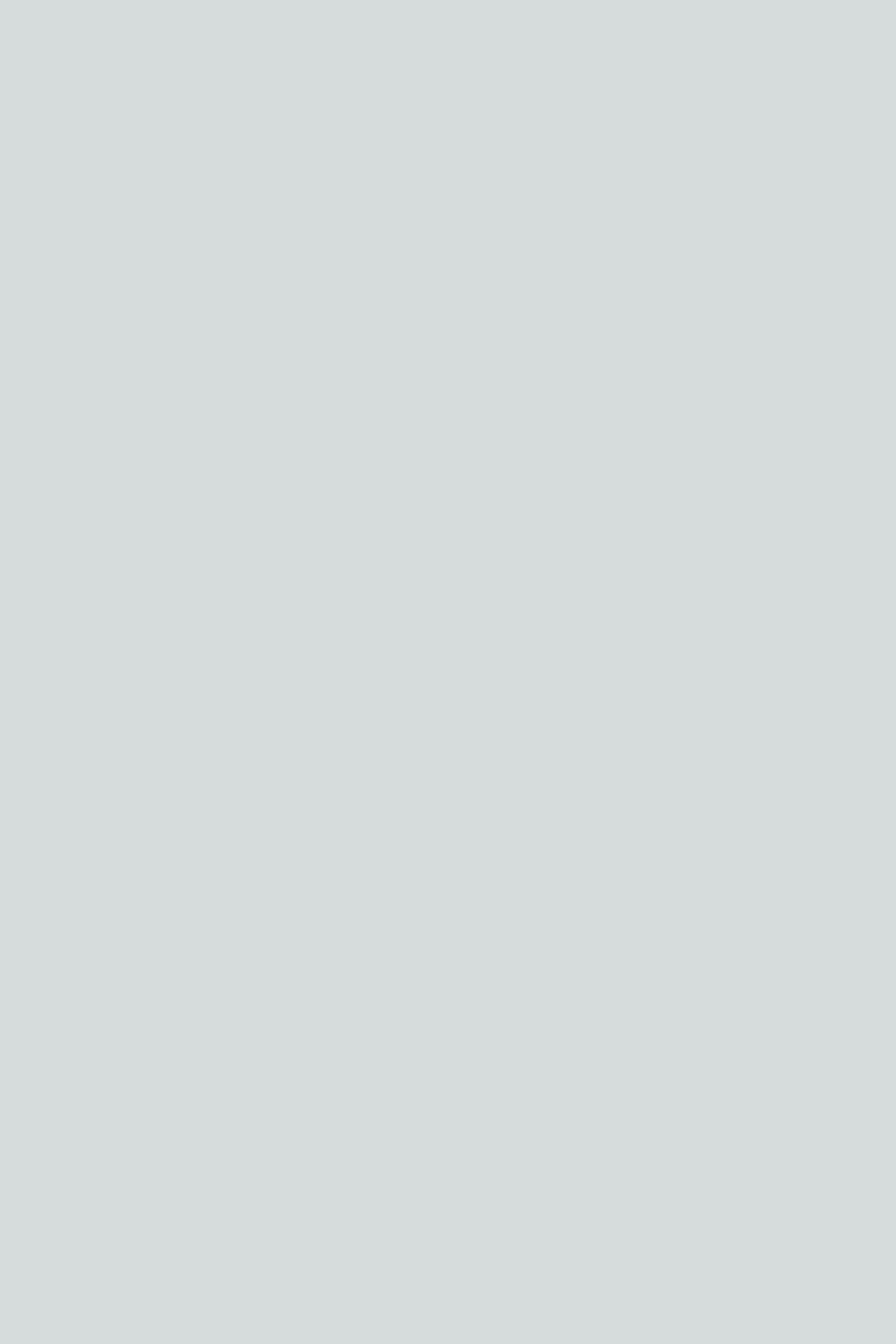
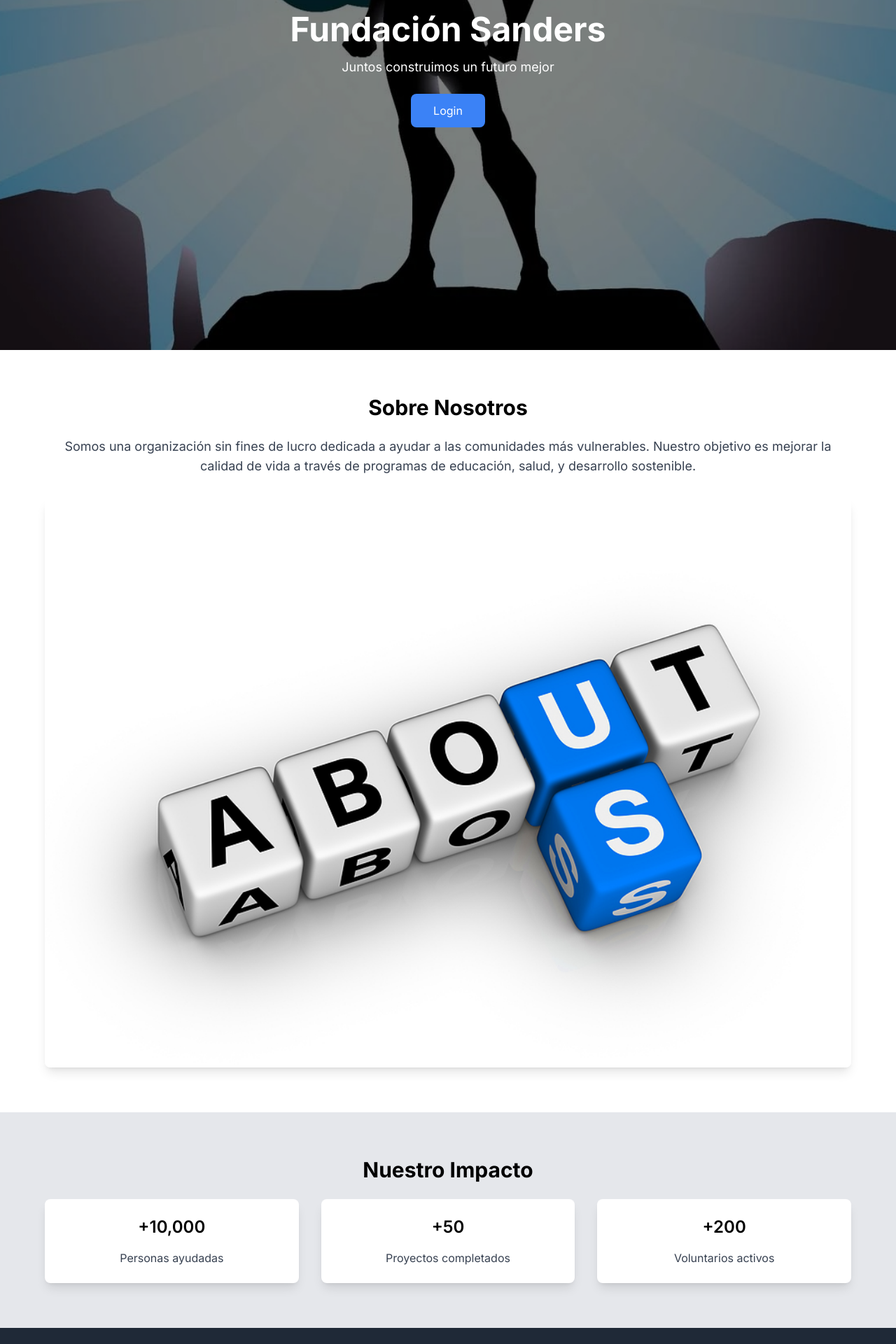
Before and after one commit to omaration21/sandersapp, a Next.js app: page / in a window 1280 px wide. Before the commit this address had no page. Shown: the part 300-2220 px from the top of the page at 70% size. Before the commit the page ends 800 px from the top, so only its background shows below. Built offline with nearby package versions, Linux system fonts and the light colour scheme.

Commit message:
added static page and change login function

```diff
--- a/src/app/context/AuthContext.tsx
+++ b/src/app/context/AuthContext.tsx
@@ -26,10 +26,12 @@ export const AuthProvider = ({ children }: { children: React.ReactNode }) => {
     if (email === 'admin@e.com' && password === 'admin') {
       setUser({ email });
       setRole('Admin');
+      console.log('Usuario autenticado como Admin');
       router.push('/dashboard/admin');
     } else if (email === 'donor@e.com' && password === 'donor') {
       setUser({ email });
       setRole('Donor');
+      console.log('Usuario autenticado como Donor');
       router.push('/dashboard/donor');
     } else {
       console.log('Credenciales incorrectas');
@@ -39,6 +41,7 @@ export const AuthProvider = ({ children }: { children: React.ReactNode }) => {
   const logout = () => {
     setUser(null);
     setRole(null);
+    console.log('Sesión cerrada');
     router.push('/login');
   };
 
--- a/src/app/dashboard/admin/page.tsx
+++ b/src/app/dashboard/admin/page.tsx
@@ -1,12 +1,24 @@
 "use client";
 
-import React, { useContext } from 'react';
+import React, { useContext, useEffect } from 'react';
 import { AuthContext } from '../../context/AuthContext';
+import { useRouter } from 'next/navigation';
 
-export default function AdminDashboard() {
+const AdminDashboard = () => {
   const authContext = useContext(AuthContext);
+  const router = useRouter();
 
-  console.log(authContext);
+  useEffect(() => {
+    if (!authContext?.user) {
+      router.push('/login'); // Redirige si no hay un usuario autenticado
+    } else if (authContext.role !== 'Admin') {
+      router.push('/login'); // Redirige si el rol no es Admin
+    }
+  }, [authContext, router]);
+
+  if (!authContext?.user || authContext.role !== 'Admin') {
+    return <div>Cargando...</div>; // Renderiza un mensaje de carga mientras redirige
+  }
 
   const handleLogout = () => {
     if (authContext) {
@@ -26,7 +38,7 @@ export default function AdminDashboard() {
             Dashboard
           </a>
           <a href="#" className="block py-2.5 px-4 rounded transition duration-200 hover:bg-gray-700 hover:text-white">
-            Donations
+            Users
           </a>
           <a href="#" className="block py-2.5 px-4 rounded transition duration-200 hover:bg-gray-700 hover:text-white">
             Settings
@@ -67,4 +79,6 @@ export default function AdminDashboard() {
       </div>
     </div>
   );
-}
+};
+
+export default AdminDashboard;
--- a/src/app/dashboard/donor/page.tsx
+++ b/src/app/dashboard/donor/page.tsx
@@ -1,12 +1,24 @@
 "use client";
 
-import React, { useContext } from 'react';
+import React, { useContext, useEffect } from 'react';
 import { AuthContext } from '../../context/AuthContext';
+import { useRouter } from 'next/navigation';
 
-export default function DonorDashboard() {
+const DonorDashboard = () => {
   const authContext = useContext(AuthContext);
+  const router = useRouter();
 
-  console.log(authContext);
+  useEffect(() => {
+    if (!authContext?.user) {
+      router.push('/login'); // Redirige si no hay un usuario autenticado
+    } else if (authContext.role !== 'Donor') {
+      router.push('/login'); // Redirige si el rol no es Donor
+    }
+  }, [authContext, router]);
+
+  if (!authContext?.user || authContext.role !== 'Donor') {
+    return <div>Cargando...</div>; // Renderiza un mensaje de carga mientras redirige
+  }
 
   const handleLogout = () => {
     if (authContext) {
@@ -67,4 +79,6 @@ export default function DonorDashboard() {
       </div>
     </div>
   );
-}
+};
+
+export default DonorDashboard;
--- a/src/app/login/page.tsx
+++ b/src/app/login/page.tsx
@@ -1,23 +1,33 @@
 "use client";
 
-import React, { useState, useContext } from 'react';
+import React, { useState, useContext, useEffect } from 'react';
 import { AuthContext } from '../context/AuthContext';
+import { useRouter } from 'next/navigation';
 
 const LoginPage = () => {
   const [email, setEmail] = useState('');
   const [password, setPassword] = useState('');
-  const [showPassword, setShowPassword] = useState(false);  // Nuevo estado para mostrar/ocultar la contraseña
   const authContext = useContext(AuthContext);
+  const router = useRouter();
 
   const handleSubmit = (e: React.FormEvent) => {
     e.preventDefault();
-    console.log('Formulario enviado');
 
     if (authContext) {
-      console.log('Contexto de autenticación encontrado, llamando a login');
       authContext.login(email, password);
-    } else {
-      console.log('Contexto de autenticación no encontrado');
+
+      if (authContext.user && authContext.role) {
+        console.log('Usuario autenticado:', authContext.user);
+        console.log('Rol del usuario:', authContext.role);
+
+        if (authContext.role === 'Admin') {
+          router.push('/dashboard/admin');
+        } else if (authContext.role === 'Donor') {
+          router.push('/dashboard/donor');
+        }
+      } else {
+        console.log('Error en la autenticación');
+      }
     }
   };
 
@@ -30,7 +40,7 @@ const LoginPage = () => {
             <label className="block text-gray-700">Email</label>
             <input
               type="email"
-              className="w-full px-4 py-2 border rounded-lg text-gray-900"  // Asegúrate de que el color del texto sea visible
+              className="w-full px-4 py-2 border rounded-lg text-gray-900"
               value={email}
               onChange={(e) => setEmail(e.target.value)}
               required
@@ -39,19 +49,12 @@ const LoginPage = () => {
           <div className="mb-4 relative">
             <label className="block text-gray-700">Password</label>
             <input
-              type={showPassword ? 'text' : 'password'}
-              className="w-full px-4 py-2 border rounded-lg text-gray-900"  // Asegúrate de que el color del texto sea visible
+              type="password"
+              className="w-full px-4 py-2 border rounded-lg text-gray-900"
               value={password}
               onChange={(e) => setPassword(e.target.value)}
               required
             />
-            <button
-              type="button"
-              className="absolute inset-y-0 right-0 px-3 py-2 text-gray-600"
-              onClick={() => setShowPassword(!showPassword)}
-            >
-              {showPassword ? 'Hide' : 'Show'}
-            </button>
           </div>
           <button
             type="submit"
--- a/src/app/page.tsx
+++ b/src/app/page.tsx
@@ -1,25 +1,69 @@
 "use client";
 
-import { useEffect, useContext } from 'react';
+import React from 'react';
 import { useRouter } from 'next/navigation';
-import { AuthContext } from './context/AuthContext';
 
 export default function HomePage() {
-  const authContext = useContext(AuthContext);
   const router = useRouter();
 
-  useEffect(() => {
-    if (authContext?.user) {
-      // Si el usuario está autenticado, redirige al dashboard correspondiente según su rol
-      if (authContext.role === 'Admin') {
-        router.push('/dashboard/admin');
-      } else if (authContext.role === 'Donor') {
-        router.push('/dashboard/donor');
-      }
-    } else {
-      router.push('/login');
-    }
-  }, [authContext, router]);
+  const handleLoginClick = () => {
+    router.push('/login'); // Redirige a la página de login
+  };
 
-  return null;
+  return (
+    <div className="min-h-screen bg-gray-100">
+      {/* Hero Section */}
+      <header className="relative bg-cover bg-center h-screen" style={{ backgroundImage: "url('/images/hero.jpg')" }}>
+        <div className="absolute inset-0 bg-black opacity-50"></div>
+        <div className="relative z-10 flex flex-col items-center justify-center h-full text-center text-white">
+          <h1 className="text-5xl font-bold mb-4">Fundación Sanders</h1>
+          <p className="text-lg mb-6">Juntos construimos un futuro mejor</p>
+          <button
+            onClick={handleLoginClick}
+            className="px-8 py-3 bg-blue-500 text-white rounded-lg hover:bg-blue-600 transition duration-300"
+          >
+            Login
+          </button>
+        </div>
+      </header>
+
+      {/* About Section */}
+      <section className="py-16 px-8 bg-white">
+        <div className="max-w-6xl mx-auto text-center">
+          <h2 className="text-3xl font-bold mb-6">Sobre Nosotros</h2>
+          <p className="text-lg text-gray-700 mb-4">
+            Somos una organización sin fines de lucro dedicada a ayudar a las comunidades más vulnerables.
+            Nuestro objetivo es mejorar la calidad de vida a través de programas de educación, salud, y desarrollo sostenible.
+          </p>
+          <img src="/images/about.jpg" alt="Sobre Nosotros" className="w-full h-auto rounded-lg shadow-lg mt-8" />
+        </div>
+      </section>
+
+      {/* Impact Section */}
+      <section className="py-16 px-8 bg-gray-200">
+        <div className="max-w-6xl mx-auto text-center">
+          <h2 className="text-3xl font-bold mb-6">Nuestro Impacto</h2>
+          <div className="grid grid-cols-1 md:grid-cols-3 gap-8">
+            <div className="bg-white p-6 rounded-lg shadow-lg">
+              <h3 className="text-2xl font-semibold mb-4">+10,000</h3>
+              <p className="text-gray-700">Personas ayudadas</p>
+            </div>
+            <div className="bg-white p-6 rounded-lg shadow-lg">
+              <h3 className="text-2xl font-semibold mb-4">+50</h3>
+              <p className="text-gray-700">Proyectos completados</p>
+            </div>
+            <div className="bg-white p-6 rounded-lg shadow-lg">
+              <h3 className="text-2xl font-semibold mb-4">+200</h3>
+              <p className="text-gray-700">Voluntarios activos</p>
+            </div>
+          </div>
+        </div>
+      </section>
+
+      {/* Footer */}
+      <footer className="py-8 bg-gray-800 text-white text-center">
+        <p className="text-lg">© {new Date().getFullYear()} Fundación Sanders. Todos los derechos reservados.</p>
+      </footer>
+    </div>
+  );
 }
```
Also changed, not shown: public/images/about.jpg (added), public/images/hero.jpg (added).
